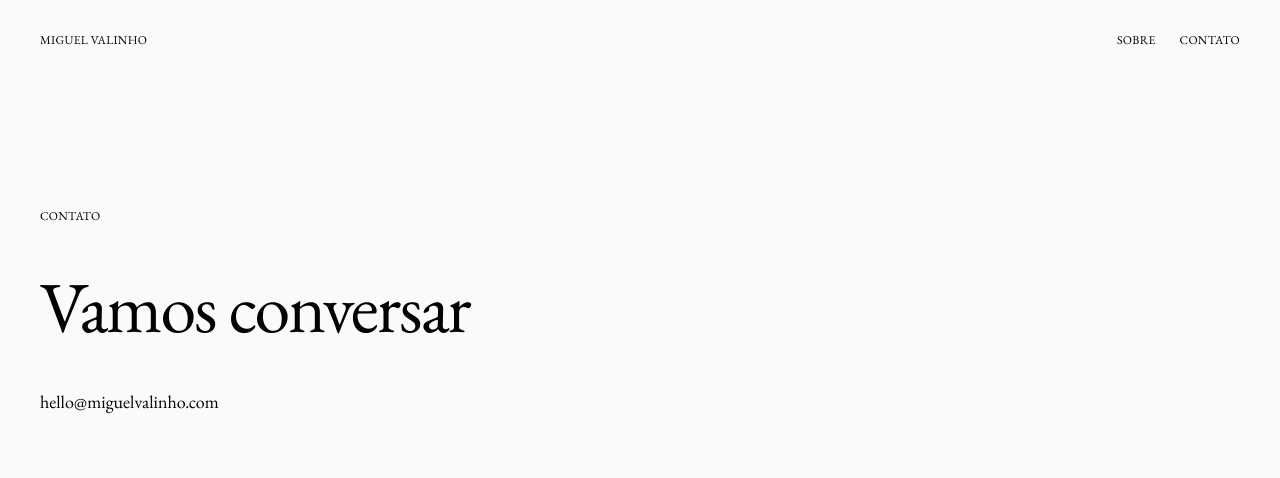
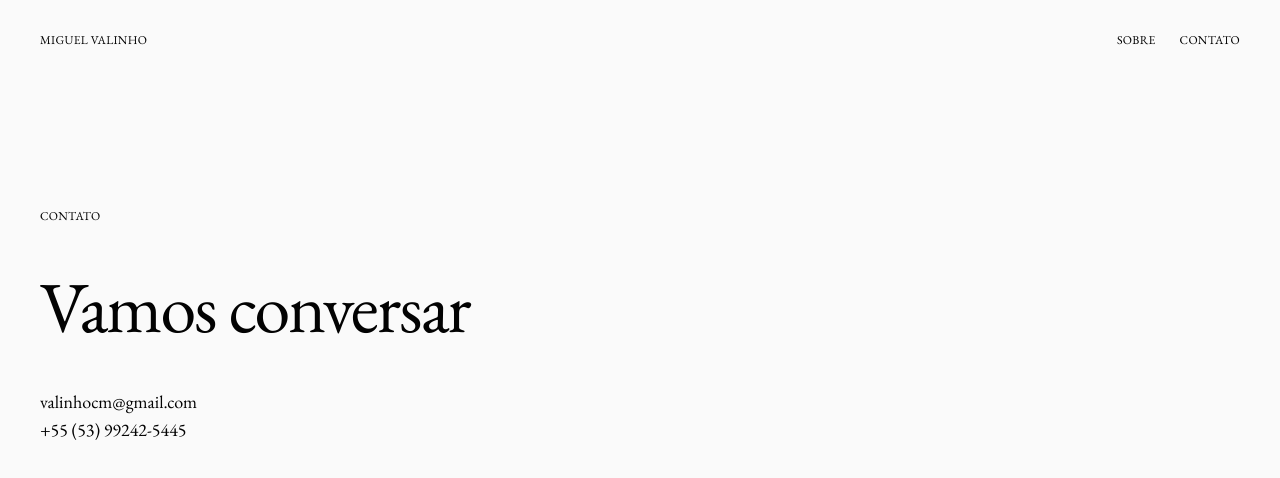
Before and after one commit to valinhocm-code/portfolio, a Next.js app in the folder portfolio-nextjs/: page /contato in a window 1280 px wide. Shown: the top 478 px of the page. Built offline with nearby package versions, Linux system fonts and the light colour scheme.

Commit message:
Update contact details with email and WhatsApp link

```diff
--- a/portfolio-nextjs/app/contato/page.tsx
+++ b/portfolio-nextjs/app/contato/page.tsx
@@ -12,11 +12,16 @@ export default function ContatoPage() {
           Vamos conversar
         </h1>
         <div className="mt-12 space-y-4 text-base md:text-lg">
+          <a href="mailto:valinhocm@gmail.com" className="link-underline">
+            valinhocm@gmail.com
+          </a>
           <a
-            href="mailto:hello@miguelvalinho.com"
-            className="link-underline"
+            href="https://wa.me/5553992425445"
+            target="_blank"
+            rel="noreferrer"
+            className="block link-underline"
           >
-            hello@miguelvalinho.com
+            +55 (53) 99242-5445
           </a>
         </div>
       </div>
```
